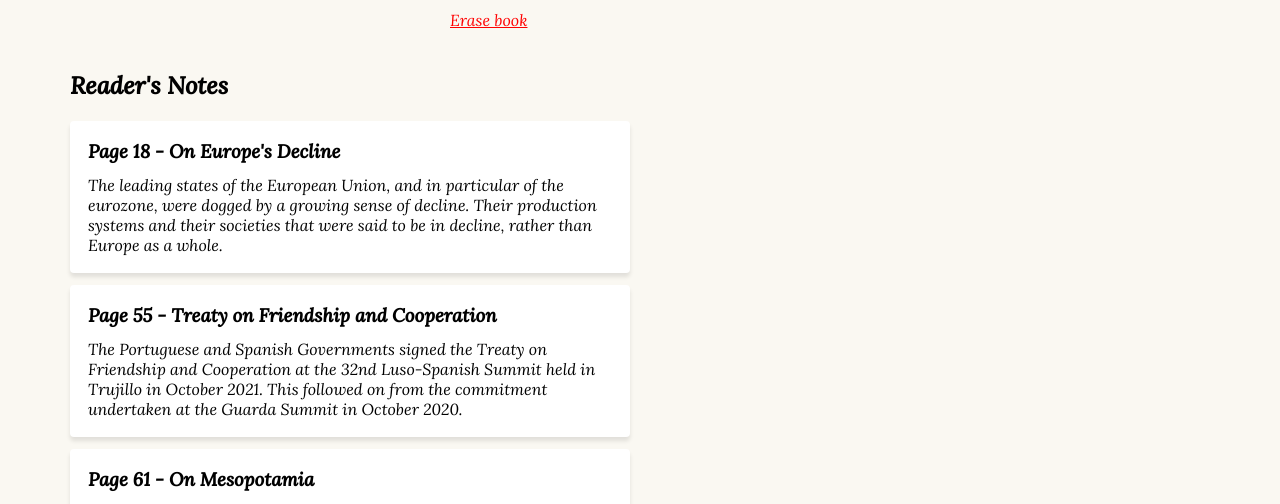
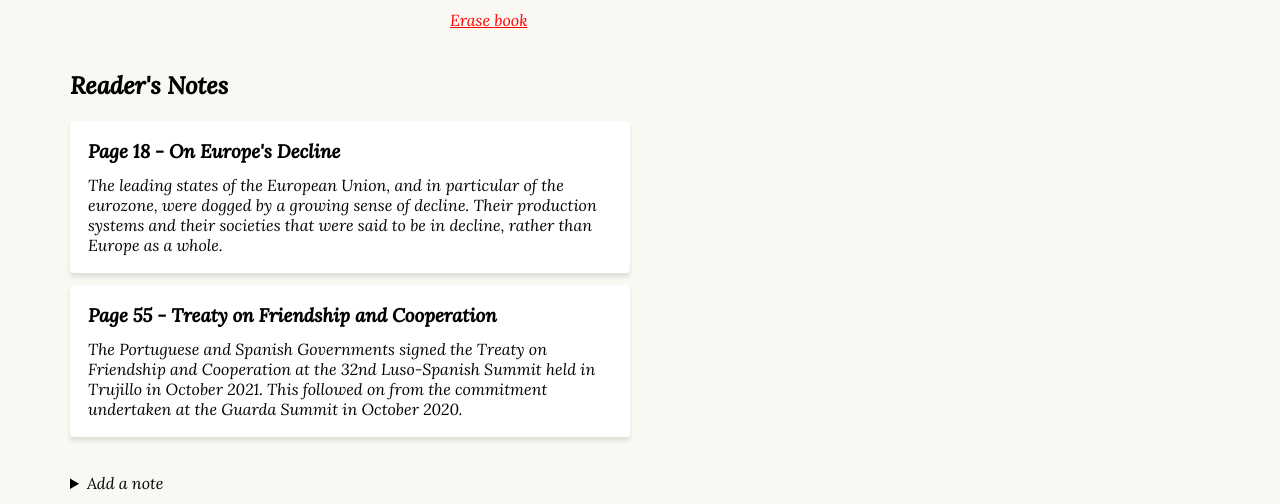
Before and after one commit to PauloAlves8039/react-book-list-redux, a React (Vite) app: page /book/1 in a window 1280 px wide. Shown: the part 389-893 px from the top of the page. Built offline with nearby package versions, Linux system fonts and the light colour scheme.

Commit message:
feat: adiciona notas para os livros

```diff
--- a/src/components/Notes/Notes.jsx
+++ b/src/components/Notes/Notes.jsx
@@ -1,25 +1,9 @@
-export default function Notes() {
-    let notes = [
-        {
-            id: 1,
-            book_id: 1,
-            title: "Page 18 - On Europe's Decline",
-            text: "The leading states of the European Union, and in particular of the eurozone, were dogged by a growing sense of decline. Their production systems and their societies that were said to be in decline, rather than Europe as a whole."
-        },
-        {
-            id: 2,
-            book_id: 1,
-            title: "Page 55 - Treaty on Friendship and Cooperation",
-            text: "The Portuguese and Spanish Governments signed the Treaty on Friendship and Cooperation at the 32nd Luso-Spanish Summit held in Trujillo in October 2021. This followed on from the commitment undertaken at the Guarda Summit in October 2020."
-        },
-        {
-            id: 3,
-            book_id: 2,
-            title: "Page 61 - On Mesopotamia",
-            text: "Jane R. McIntosh wrote the first general introduction to Mesopotamia that covers all four of the area's major ancient civilizations―Sumer, Akkad, Assyria, and Babylonia."
-        }
+import { useSelector } from "react-redux";
+import { selectNotes } from "../../store/notesSlice";
 
-    ];
+export default function Notes({bookId}) {
+
+    const notes = useSelector(selectNotes).filter(note => note.book_id == bookId);
 
     return (
         <>
@@ -27,7 +11,8 @@ export default function Notes() {
 
                 <h2>Reader's Notes</h2>
 
-                <div className="notes">
+                {notes.length ?
+                    <div className="notes">
                     {notes.map(note =>
                         <div key={note.id} className="note">
                             <div className="erase-note">Erase note</div>
@@ -35,7 +20,9 @@ export default function Notes() {
                             <p>{note.text}</p>
                         </div>
                     )}
-                </div>
+                </div> :
+                <p>This books doesn't have notes yet. Use the form below to add a note.</p>
+                }
 
                 <details>
                     <summary>Add a note</summary>
--- /dev/null
+++ b/src/store/notesSlice.js
@@ -0,0 +1,45 @@
+import { createSlice } from "@reduxjs/toolkit";
+
+export const notesSlice = createSlice({
+  name: 'notes',
+  initialState: [
+    {
+      id: 1,
+      book_id: 1,
+      title:"Page 18 - On Europe's Decline",
+      text: "The leading states of the European Union, and in particular of the eurozone, were dogged by a growing sense of decline. Their production systems and their societies that were said to be in decline, rather than Europe as a whole."
+    },
+    {
+      id: 2,
+      book_id: 1,
+      title:"Page 55 - Treaty on Friendship and Cooperation",
+      text: "The Portuguese and Spanish Governments signed the Treaty on Friendship and Cooperation at the 32nd Luso-Spanish Summit held in Trujillo in October 2021. This followed on from the commitment undertaken at the Guarda Summit in October 2020."
+    },
+    {
+      id: 3,
+      book_id: 2,
+      title:"Page 61 - On Mesopotamia",
+      text: "Jane R. McIntosh wrote the first general introduction to Mesopotamia that covers all four of the area's major ancient civilizations―Sumer, Akkad, Assyria, and Babylonia."
+    }
+
+    ],
+  reducers: {
+    addNote: (notes, action) => {
+      let newNote = action.payload;
+      newNote.id = notes.length ? Math.max(...notes.map(note=> note.id)) + 1 : 1;
+      notes.push(newNote);
+    },
+    eraseNote: (notes, action) => {
+        return notes.filter(note => note.id != action.payload);
+    },
+    eraseBookNotes: (notes, action) => {
+        return notes.filter(note => note.book_id != action.payload);
+    }
+  }
+})
+
+export const { addNote, eraseNote, eraseBookNotes } = notesSlice.actions;
+
+export const selectNotes = state => state.notes;
+
+export default notesSlice.reducer;
--- a/src/store/store.js
+++ b/src/store/store.js
@@ -1,8 +1,10 @@
 import { configureStore } from "@reduxjs/toolkit";
 import booksReducer from "./booksSlice.js";
+import notesReducer from "./notesSlice.js";
 
 export default configureStore({
   reducer: {
-    books: booksReducer
+    books: booksReducer,
+    notes: notesReducer
   }
 });
--- a/src/views/Book/SingleBookPage.jsx
+++ b/src/views/Book/SingleBookPage.jsx
@@ -48,7 +48,8 @@ export default function SingleBookPage() {
                             </div>
                         </div>
                     </div>
-                    <Notes />
+
+                    <Notes bookId={id} />
                 </div> :
                     <div className="checkId">
                         <p>Book not found. Click the button above to go back to the list of books.</p>
```
